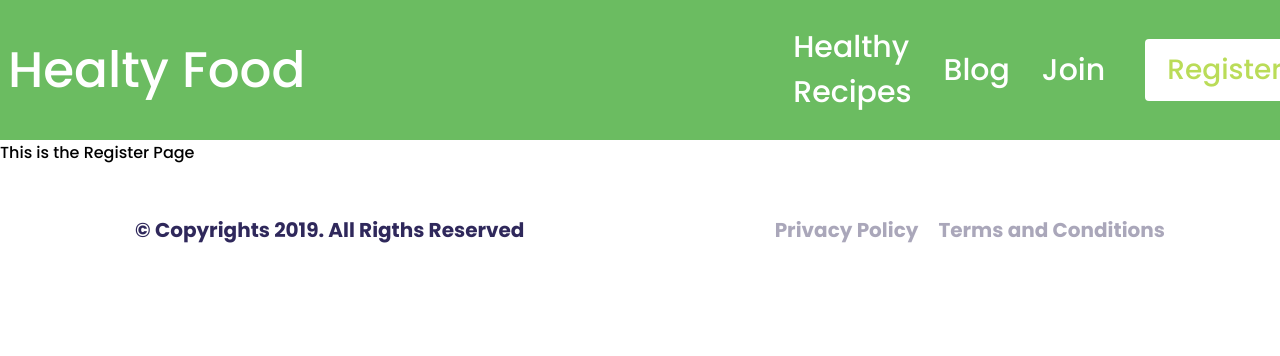
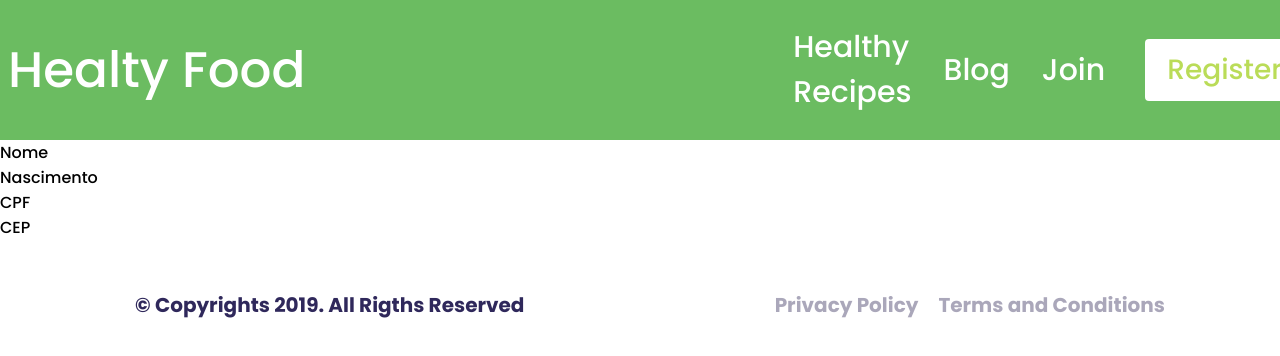
Before and after one commit to lucaspires-source/Layout, a React (Create React App) app: page /register in a window 1280 px wide. Shown: the top 356 px of the page. Built offline with nearby package versions, Linux system fonts and the light colour scheme.

Commit message:
Started working with register screen

```diff
--- a/src/pages/Register.js
+++ b/src/pages/Register.js
@@ -2,9 +2,24 @@ import React from 'react'
 
 const Register = () => {
     return (
-        <div>
-            This is the Register Page
-        </div>
+        <form>
+            <div>
+                <label>Nome</label>
+                <input/>
+            </div>
+            <div>
+                <label>Nascimento</label>
+                <input/>
+            </div>
+            <div>
+                <label>CPF</label>
+                <input/>
+            </div>
+            <div>
+                <label>CEP</label>
+                <input/>
+            </div>
+        </form>
     )
 }
 
```
Also changed, not shown: 1 other file (tests, documents, lock files or other folders).
